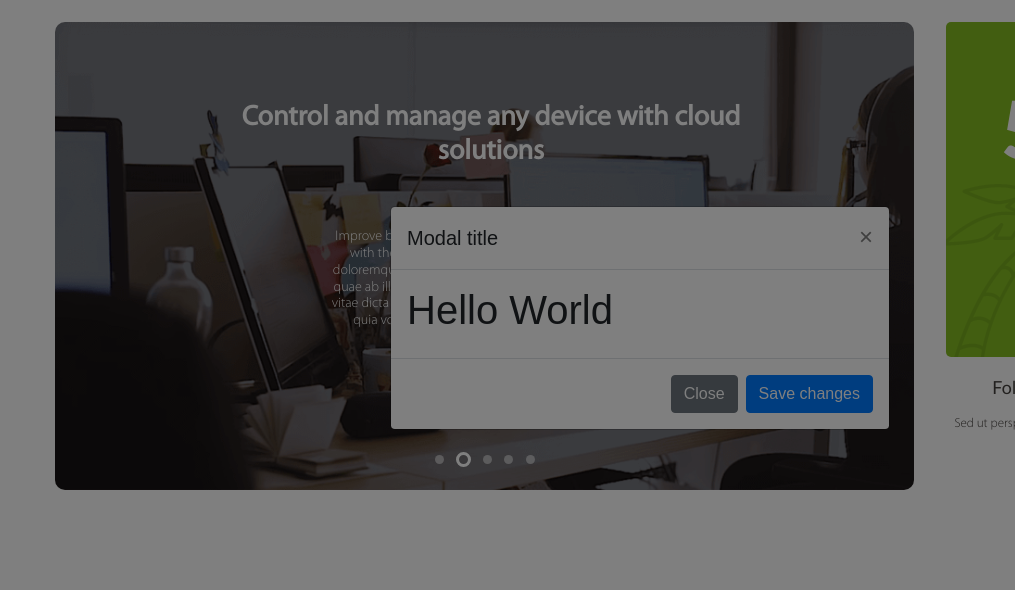
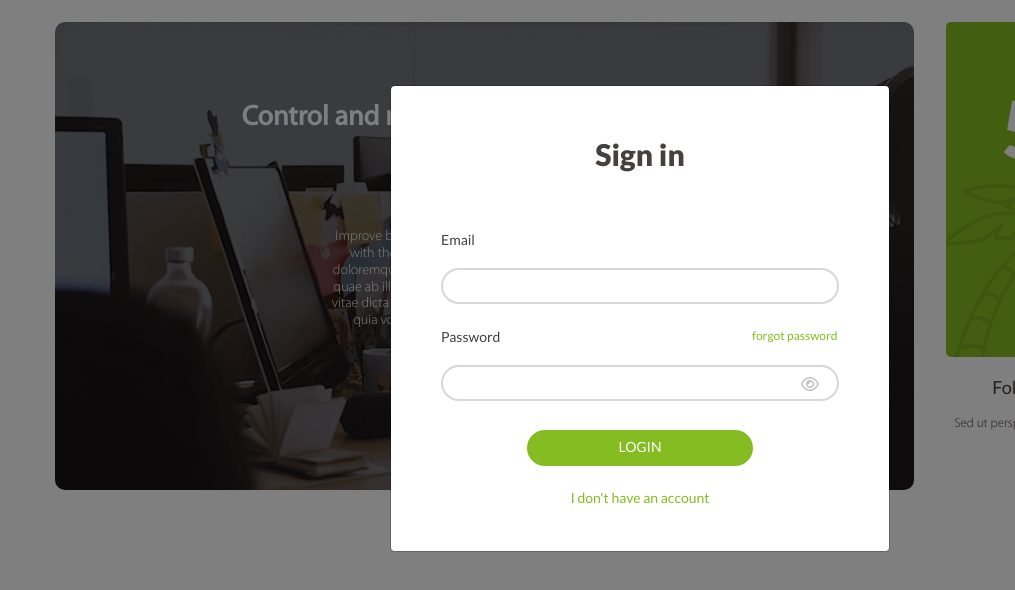
Before and after one commit to bandreivlad/OSF-Academy-Project, a website: page index.html in a window 1280 px wide. Both pictures are taken after a click on the item 1079 px from the left and 36 px from the top of the page. Shown: the part 82-672 px from the top of the page, 0-1015 px from the left. Drawn offline with nearby package versions, Linux system fonts and the light colour scheme.

Commit message:
Log in modal done

```diff
--- a/index.html
+++ b/index.html
@@ -18,28 +18,35 @@
     </head>
 
     <body>
-        <header>
         <!-- Log In Modal -->
         <div class="modal fade" id="exampleModalCenter" tabindex="-1" role="dialog" aria-labelledby="exampleModalCenterTitle" aria-hidden="true">
             <div class="modal-dialog modal-dialog-centered" role="document">
                 <div class="modal-content">
-                        <div class="modal-header">
-                        <h5 class="modal-title" id="exampleModalLongTitle">Modal title</h5>
-                        <button type="button" class="close" data-dismiss="modal" aria-label="Close">
-                            <span aria-hidden="true">&times;</span>
-                        </button>
+                    <div class="modal-body">
+                        <div class="header">
+                            <h5 class="modal-title" id="exampleModalLongTitle">Sign in</h5>
                         </div>
-                        <div class="modal-body">
-                            <h1>Hello World</h1>
+                        <form action="index.html" method="POST" id="user-form">
+                            <label for="email">Email</label><br>
+                            <input type="email" id="email" name="user_email" required><br>
+                            <div class="pass-label">
+                                <label for="password">Password</label>
+                                <a href="#">forgot password</a><br>
                             </div>
-                        <div class="modal-footer">
-                        <button type="button" class="btn btn-secondary" data-dismiss="modal">Close</button>
-                        <button type="button" class="btn btn-primary">Save changes</button>
+                            <div class="pass-input">
+                                <input type="password" id="password" name="user_password" pattern="^(?=.*\d)(?=.*[a-z])(?=.*[A-Z])(?=.*[a-zA-Z]).{6,}" required>
+                                <i class="far fa-eye" id="togglePassword"></i>
+                            </div>
+                        </form>
+                        <div class="footer">
+                            <button type="submit" form="user-form" value="login">login</button>
+                            <a href="#">I don't have an account</a>
                         </div>
                     </div>
                 </div>
             </div>
-
+        </div>
+        <header>
             <!--Navigation bar-->
             <nav class="nav-bar">
                 <div class="nav-top">
--- a/js/index.js
+++ b/js/index.js
@@ -133,33 +133,9 @@ if (window.screen.width < 768) {
     navCloseButton.addEventListener('click', closeMenu);
 }
 
-// Slider carousel
-
-var slideIndex = 1;
-showSlides(slideIndex);
-
-// Next/previous controls
-function plusSlides(n) {
-  showSlides(slideIndex += n);
-}
-
-// Thumbnail image controls
-function currentSlide(n) {
-  showSlides(slideIndex = n);
-}
-
-function showSlides(n) {
-  var i;
-  var slides = document.getElementsByClassName("mySlides");
-  var dots = document.getElementsByClassName("dot");
-  if (n > slides.length) {slideIndex = 1}
-  if (n < 1) {slideIndex = slides.length}
-  for (i = 0; i < slides.length; i++) {
-      slides[i].style.display = "none";
-  }
-  for (i = 0; i < dots.length; i++) {
-      dots[i].className = dots[i].className.replace(" active", "");
-  }
-  slides[slideIndex-1].style.display = "block";
-  dots[slideIndex-1].className += " active";
-}
+// Toggle password visibility and eye type
+togglePassword.addEventListener('click', function (e) {
+    const type = password.getAttribute('type') === 'password' ? 'text' : 'password';
+    password.setAttribute('type', type);
+    this.classList.toggle('fa-eye-slash');
+});
--- /dev/null
+++ b/scss/homepage/components/_user-form.scss
@@ -0,0 +1,98 @@
+.modal {
+    &-content {
+        @include dimension(95%, auto);
+        @include flexy(flex, column, space-between, center);
+        margin: auto;
+        @media only screen and #{$brk-med} {
+            @include dimension(px-to-rem(500px), px-to-rem(467px));
+        }
+    }
+    &-body {
+        padding: px-to-perc(30px) px-to-rem(30px) px-to-perc(30px);
+        form {
+            label {
+                margin-bottom: px-to-rem(19px);
+                color: $text-color-dk;
+                font-family: $main-font;
+                font-size: px-to-rem(14px);
+            }
+            input {
+                @include dimension(100%, px-to-rem(36px));
+                margin-bottom: px-to-rem(25px);
+                border: 2px solid #d7d7d7;
+                border-radius: px-to-rem(25px);
+                padding-left: px-to-rem(12px);
+                padding-right: px-to-rem(12px);
+                &:focus {
+                    border: 2px solid #d7d7d7 !important;
+                    border-radius: px-to-rem(25px) !important;
+                    outline: none !important;
+                }
+                @media only screen and #{$brk-med} {
+                    @include dimension(px-to-rem(398px), px-to-rem(36px));
+                }
+            }
+            a {
+                color: $lime-color;
+                font-family: $main-font;
+                font-size: px-to-rem(12px);
+                text-align: right;
+            }
+        }
+    }
+}
+
+.header {
+    margin-bottom: px-to-rem(53px);
+    text-align: center;
+    h5 {
+        color: $text-color-dk;
+        font-family: $main-font;
+        font-size: px-to-rem(30px);
+        font-weight: 900;
+    }
+}
+
+.footer {
+    @include flexy(flex, column, flex-start, center);
+    button {
+        @include dimension(px-to-perc(181px), px-to-rem(36px));
+        margin-bottom: px-to-rem(24px);
+        margin-top: px-to-rem(4px);
+        background-color: $lime-color;
+        color: $white;
+        text-transform: uppercase;
+        font-family: $main-font;
+        font-size: px-to-rem(14px);
+        border: 2px solid $lime-color;
+        border-radius: px-to-rem(25px);
+    }
+    a {
+        color: $lime-color;
+        font-family: $main-font;
+        font-size: px-to-rem(14px);
+    }
+}
+
+.pass{
+    &-label {
+        @include flexy(flex, row, space-between);
+        a {
+            padding-left: px-to-perc(100px);
+            @media only screen and #{$brk-med} {
+                padding-left: px-to-rem(250px);
+            }
+        }
+    }
+    &-input{
+        position: relative;
+        i {
+            color: #c2c2c2;
+            position: absolute;
+            right: 20px;
+            margin-top: px-to-rem(11px);
+            margin-bottom: px-to-rem(11px);
+            cursor: pointer;
+        }
+    }
+}
--- a/scss/homepage/layout/_header.scss
+++ b/scss/homepage/layout/_header.scss
@@ -2,6 +2,7 @@
 @import '../components/menu-button';
 @import '../components/home-link';
 @import '../components/nav-menu';
+@import '../components/user-form';
 
 header {
     position: fixed;
```
Also changed, not shown: css/index.css, 1 other file. Lines whose indentation alone changed are shown as unchanged.
